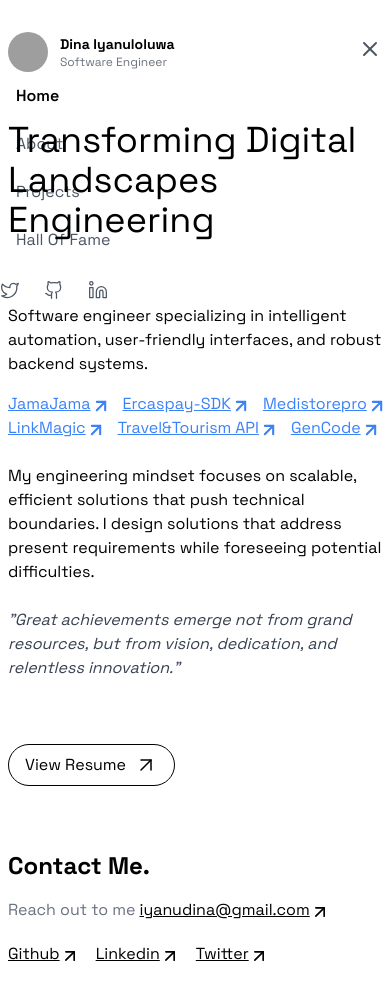
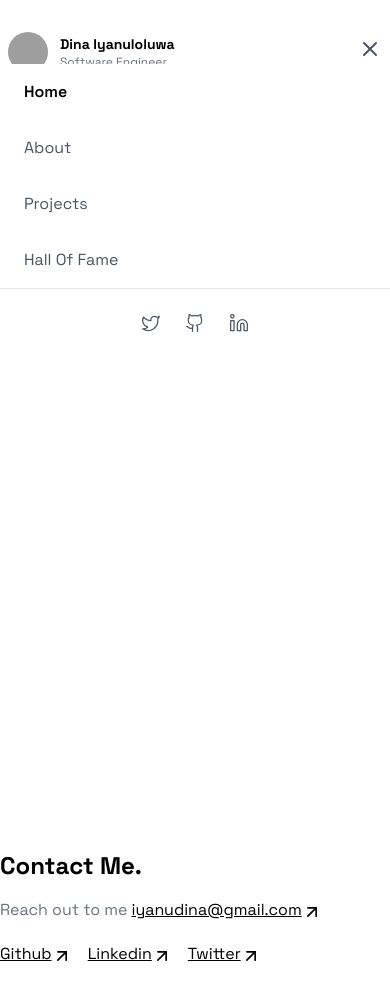
Before and after one commit to iyanuloluwa-Miracle/dinaiyanuloluwa, a Vue app: page / in a window 390 px wide. Both pictures are taken after a click on the button 370 px from the left and 48 px from the top of the page. Built offline with nearby package versions, Linux system fonts and the light colour scheme; grey boxes are pictures that could not be loaded.

Commit message:
feat: enhance footer and navbar components with improved mobile menu transitions and layout adjustments; update home page heading styles

```diff
--- a/src/components/footer/index.vue
+++ b/src/components/footer/index.vue
@@ -1,5 +1,5 @@
 <template>
-    <div class="w-full overflow-x-hidden ml-2 lg:ml-8">
+    <div class="w-full overflow-x-hidden">
       <h1 class="text-2xl font-bold">Contact Me.</h1>
       <p class="flex gap-1 my-4 flex-wrap">
         <span class="text-gray-500">Reach out to me</span>
--- a/src/components/navbar/index.vue
+++ b/src/components/navbar/index.vue
@@ -1,5 +1,5 @@
 <template>
-  <div class="w-full">
+  <div class="w-full sticky top-0 bg-white z-40">
     <div class="container mx-auto p-2 my-6">
       <nav class="flex items-center justify-between">
         <!-- Logo and Name Section -->
@@ -56,10 +56,11 @@
         </div>
       </nav>
 
-      <!-- Mobile Menu -->
+      <!-- Mobile Menu with Transition -->
+      <transition name="slide">
         <div
           v-if="isMobileMenuOpen"
-        class="lg:hidden absolute left-0 right-0"
+          class="lg:hidden fixed inset-0 bg-white z-50 mt-16 overflow-y-auto"
         >
           <div class="flex flex-col">
             <RouterLink
@@ -70,13 +71,13 @@
                 'text-black font-semibold': route.path === link.path,
                 'text-gray-600': route.path !== link.path,
               }"
-            class="px-4 py-3 block"
+              class="px-6 py-4 hover:bg-gray-100 transition-colors duration-200"
               @click="toggleMobileMenu"
             >
               {{ link.name }}
             </RouterLink>
           </div>
-        <div class="flex justify-left space-x-6 py-4">
+          <div class="flex justify-center space-x-6 py-6 border-t border-gray-200">
             <a
               v-for="social in socialLinks"
               :key="social.name"
@@ -88,6 +89,7 @@
             </a>
           </div>
         </div>
+      </transition>
     </div>
   </div>
 </template>
@@ -102,6 +104,7 @@ const isMobileMenuOpen = ref(false);
 
 const toggleMobileMenu = () => {
   isMobileMenuOpen.value = !isMobileMenuOpen.value;
+  document.body.classList.toggle("overflow-hidden", isMobileMenuOpen.value);
 };
 
 const navigationLinks = [
@@ -117,3 +120,15 @@ const socialLinks = [
   { name: "Linkedin", url: "https://linkedin.com", icon: Linkedin },
 ];
 </script>
+
+<style scoped>
+.slide-enter-active,
+.slide-leave-active {
+  transition: transform 0.3s ease;
+}
+
+.slide-enter-from,
+.slide-leave-to {
+  transform: translateX(-100%);
+}
+</style>
--- a/src/views/home/home.vue
+++ b/src/views/home/home.vue
@@ -5,12 +5,12 @@
 
     <div class="my-10">
       <div class="content-section">
-        <h1 class="text-4xl lg:text-[50px] ml-2 lg:ml-8">
+        <h1 class="text-4xl lg:text-[50px]  ">
           Transforming Digital Landscapes Engineering
         </h1>
         <br />
         <br />
-        <div class="text-base lg:text-[20px] mt-4 ml-2 lg:ml-8">
+        <div class="text-base lg:text-[20px] mt-4 ">
           <p>
             Software engineer specializing in intelligent automation,
             user-friendly interfaces, and robust backend systems.
```
Lines whose indentation alone changed are shown as unchanged.
